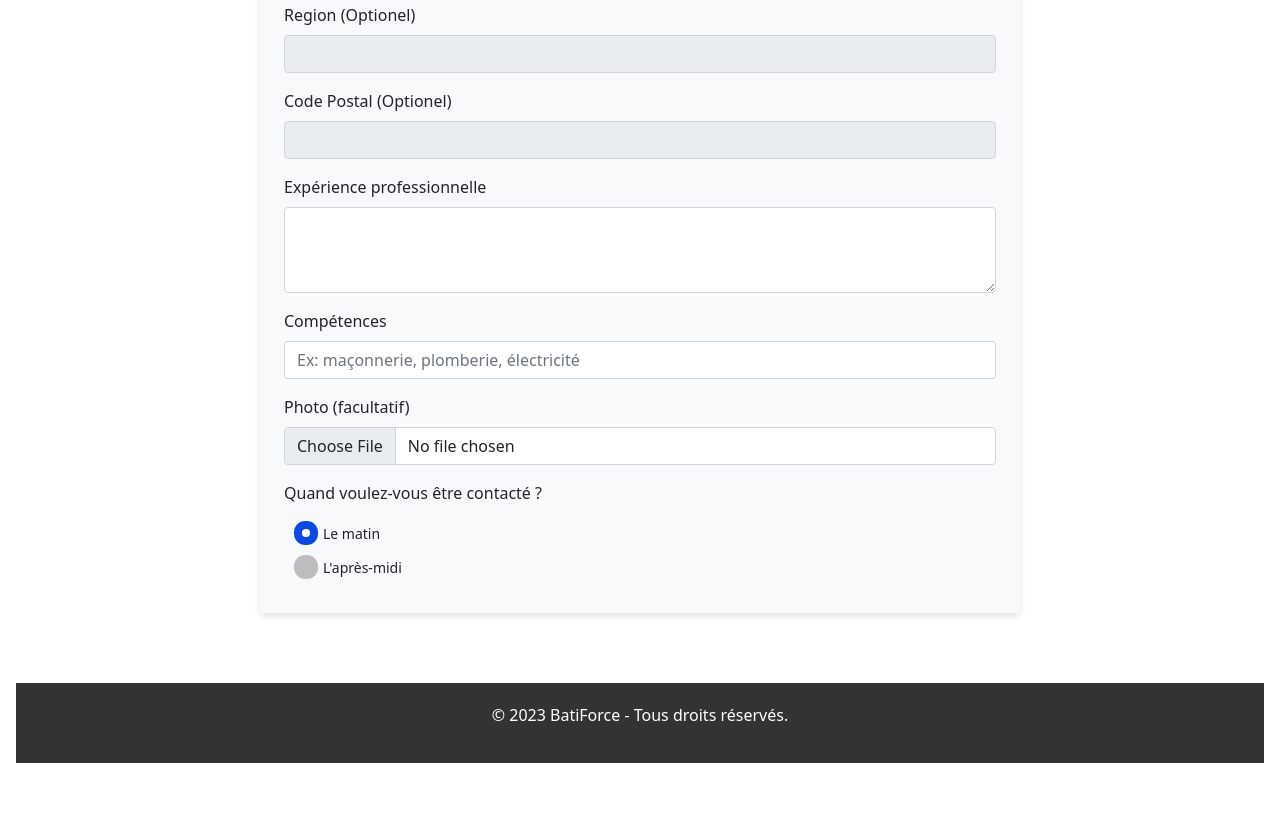
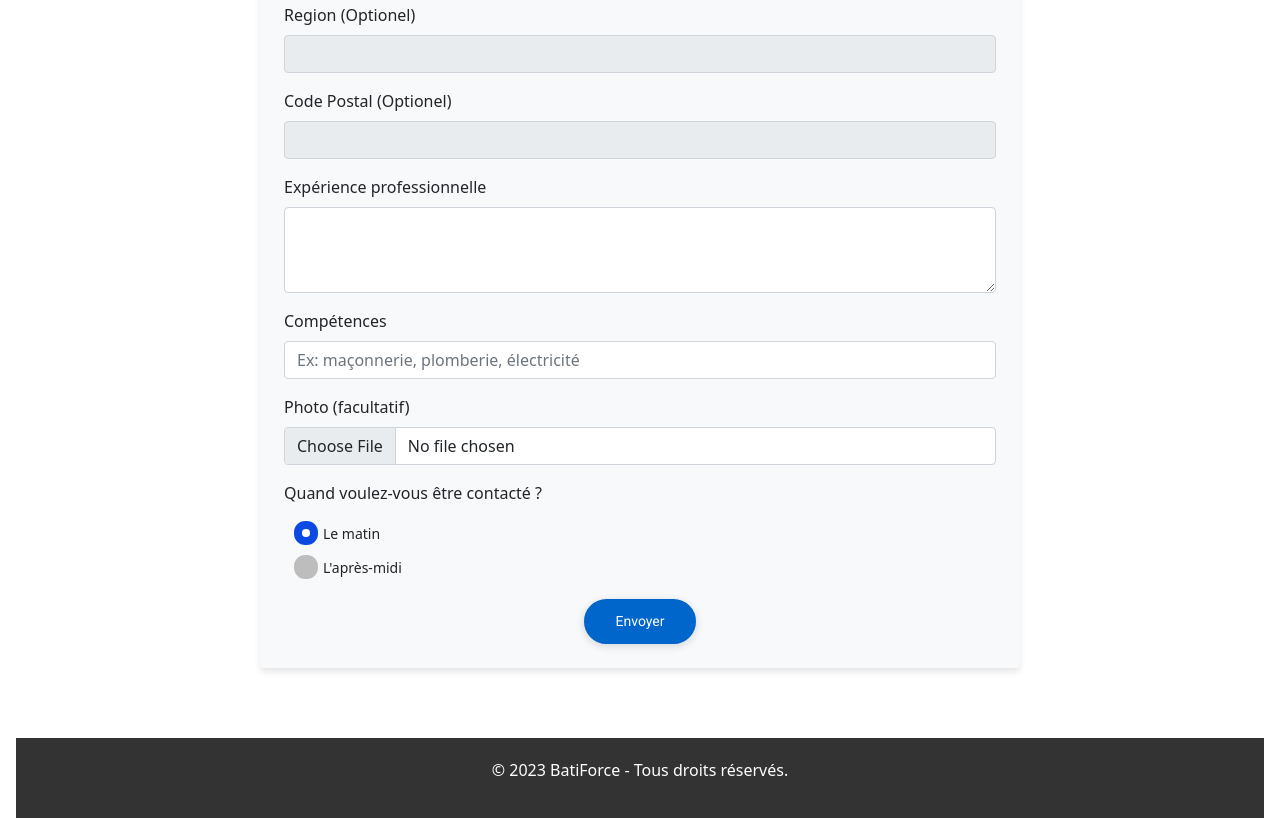
Before and after one commit to m4tal/b-tif, a plain HTML site: page workers-contact2.html in a window 1280 px wide. Shown: the part 613-1431 px from the top of the page. Before the commit the page ends 1376 px from the top, so only its background shows below. Drawn offline with nearby package versions, Linux system fonts and the light colour scheme; a web font is replaced by a local one.

Commit message:
Update workers-contact2.html

```diff
--- a/workers-contact2.html
+++ b/workers-contact2.html
@@ -102,6 +102,9 @@
   <label class="radio-button" for="afternoon" data-lang="afternoon"
  ><input type="radio"  id="afternoon" name="workerContactTime" value="Afternoon"/>L'après-midi<span></span></label>
 </div>
+<div class="submit-button-container">
+         <button type="submit" class="btn-submit" data-lang="envoyer">Envoyer</button>
+         </div>
     </div>
     </form>
 
```
